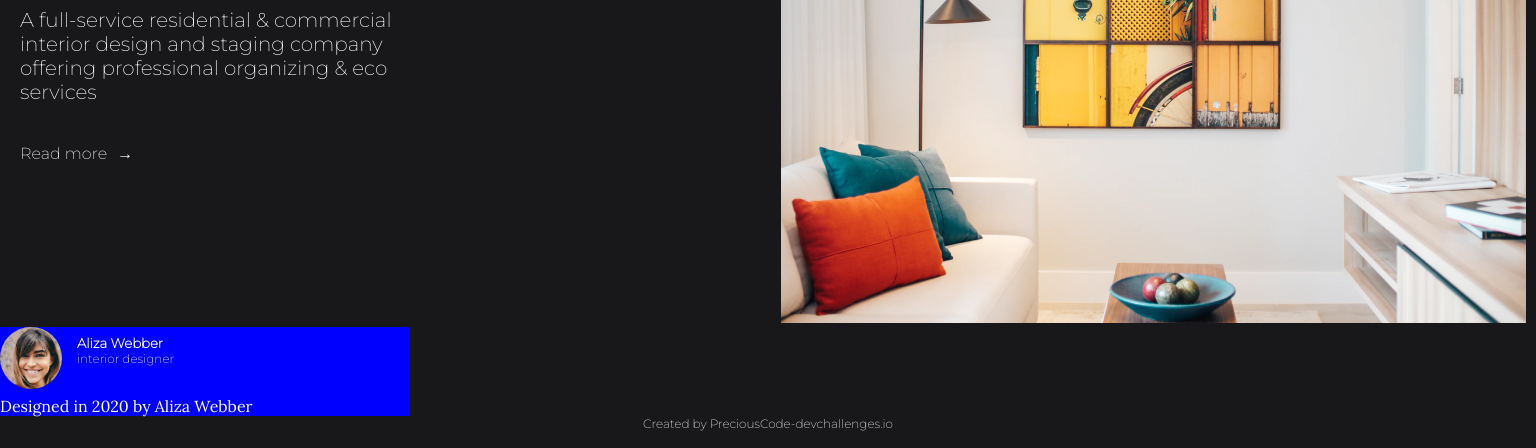
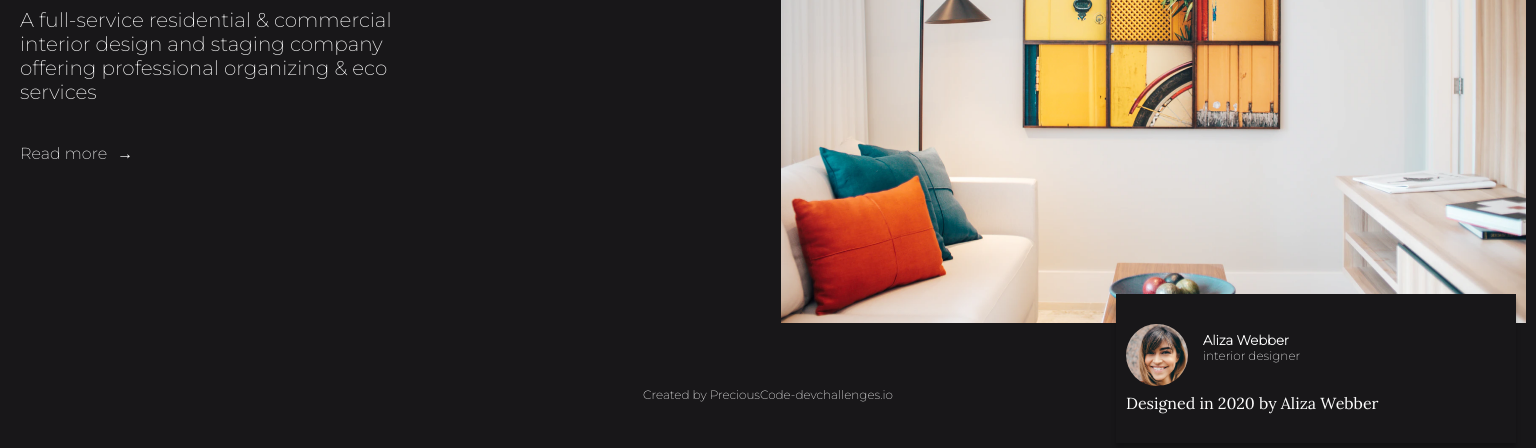
Before and after one commit to precious654/interior-consulant-master-challenge, a plain HTML site: page index.html in a window 1536 px wide. Shown: the part 352-800 px from the top of the page. Drawn offline with nearby package versions, Linux system fonts and the light colour scheme.

Commit message:
almost done

```diff
--- a/style.css
+++ b/style.css
@@ -3,7 +3,7 @@
   padding: 0;
 }
 
-@media (min-width: 1200px) {
+@media (min-width: 1285px) {
 
   .container{
     display: grid;
@@ -29,11 +29,6 @@
     font-size: 14px;
   }
 
-  .container-2{
-    inline-size: 410px;
-    background-color: blue;
-  }
-
   .info{
     inline-size: 410px;
   }
@@ -46,9 +41,23 @@
     display: none;
   }
 
+  .container-2{
+    inline-size: 380px;
+    background-color: #181719;
+    padding: 30px 10px;
+    position: absolute;
+    right: 20px;
+    bottom: 5px;
+    box-shadow: 0px 4px 4px 0px #00000040;
+  }
+
+  footer{
+    margin-block-start: 60px;
+  }
+
 }
 
-@media (max-width: 1199.0px) {
+@media (max-width: 1284.0px) {
 
   .nav-items{
     display: none;
@@ -69,6 +78,7 @@
     padding: 20px 30px;
     inline-size: 230px;
     background-color: #181719;
+    box-shadow: 0px 4px 4px 0px #00000040;
   }
 
   footer{
@@ -96,6 +106,14 @@
   display: block;
   text-align: center;
   margin-block-end: 50px;
+}
+
+.side-nav .btn-close{
+  position: absolute;
+  top: 0;
+  right: 22px;
+  font-size: 42px;
+  color: #F2F2F2;
 }
 
   .info{
```
